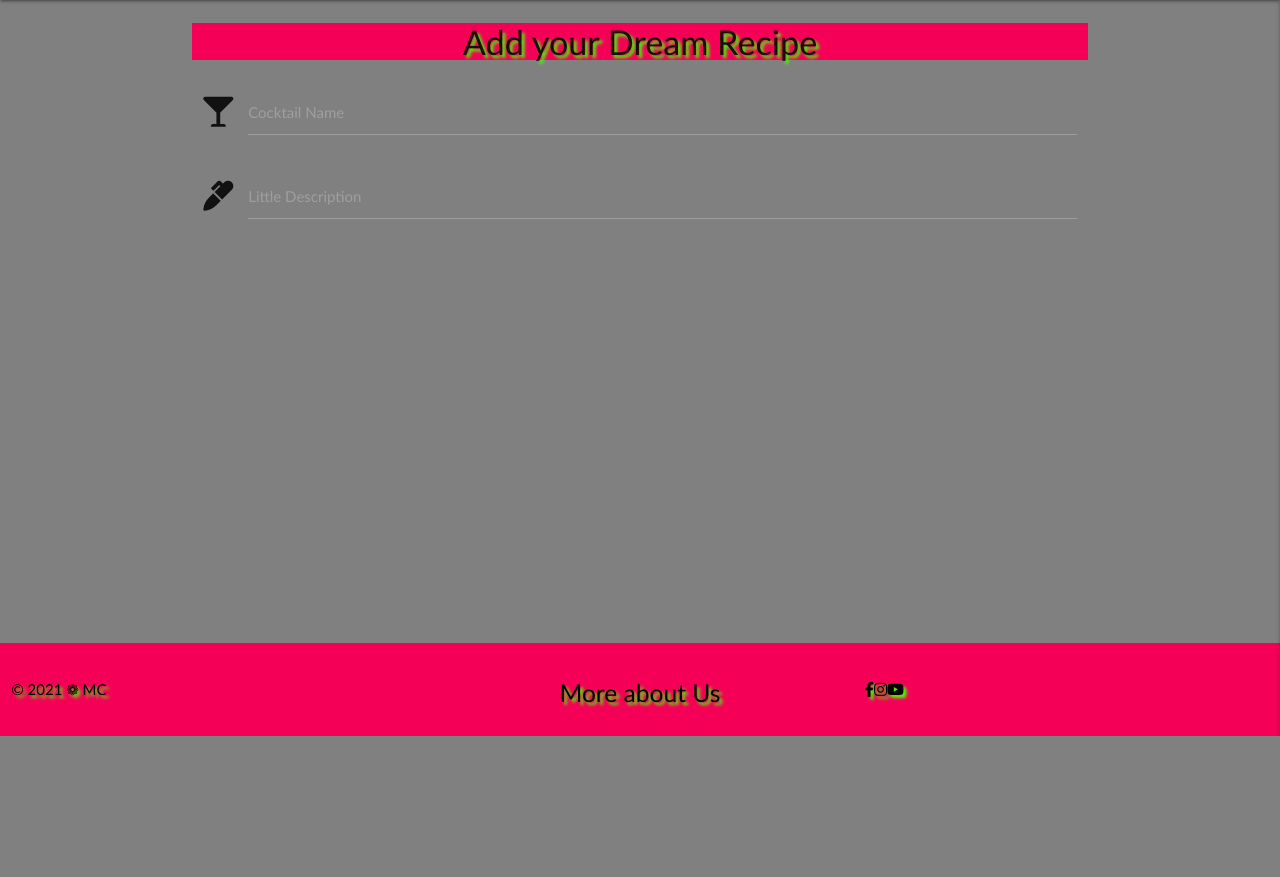
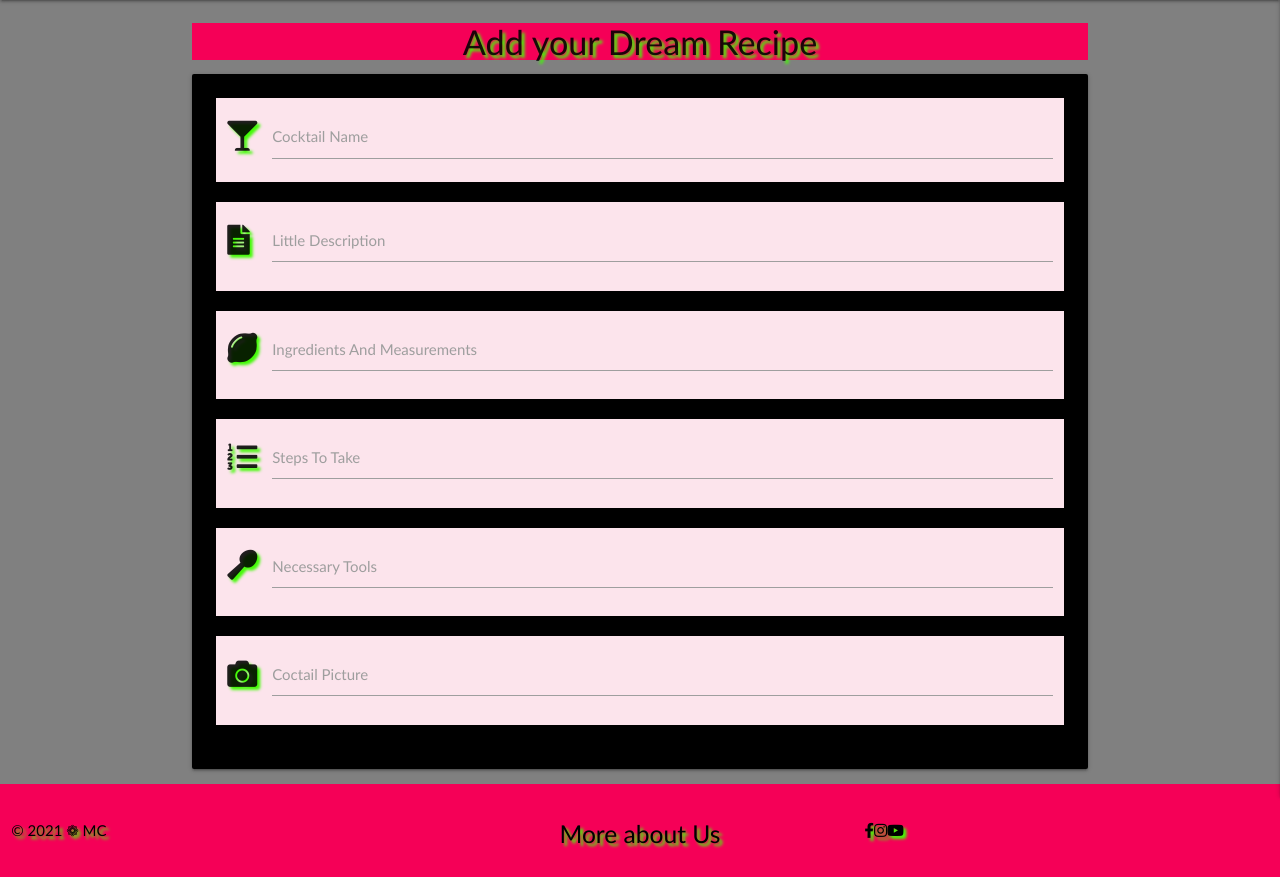
Before and after one commit to MaggieDaisy/Cocktails_and_Dreams, a Flask app: page /add_recipe in a window 1280 px wide. Shown: the part 64-941 px from the top of the page. Before the commit the page ends 800 px from the top, so only its background shows below. Run offline with Flask 2, Linux system fonts and the light colour scheme; some libraries are stand-ins or nearby versions.

Commit message:
Add form with input fields for creating new recipe

```diff
--- a/templates/add_recipe.html
+++ b/templates/add_recipe.html
@@ -3,18 +3,54 @@
 
 <h4 class="pink accent-3 center-align text-shadow">Add your Dream Recipe</h4>
 
-<div class="row">
+<div class="row card-panel black">
     <form class="col s12" method="POST" action="">
-      <div class="row">
+      <div class="row pink lighten-5">
         <div class="input-field col s12">
-          <i class="fas fa-glass-martini prefix"></i>
-          <input id="icon_prefix" type="text" class="validate">
-          <label for="icon_prefix">Cocktail Name</label>
+          <i class="fas fa-glass-martini prefix text-shadow"></i>
+          <input id="recipe_name" name="recipe_name" minlength="3" maxlength="20"
+          type="text" class="validate" required>
+          <label for="recipe_name">Cocktail Name</label>
         </div>
+      </div>
+      <div class="row pink lighten-5">
         <div class="input-field col s12">
-          <i class="fas fa-marker prefix"></i>
-          <input id="icon_telephone" type="tel" class="validate">
-          <label for="icon_telephone">Little Description</label>
+          <i class="fas fa-file-alt prefix text-shadow"></i>
+          <textarea id="recipe_description" name="recipe_description" minlength="5"
+          maxlength="500" class="materialize-textarea validate" required></textarea>
+          <label for="recipe_description">Little Description</label>
+        </div>
+      </div>
+      <div class="row pink lighten-5">
+        <div class="input-field col s12">
+          <i class="fas fa-lemon prefix text-shadow"></i>
+          <textarea id="recipe_ingredients" name="recipe_ingredients" minlength="5"
+          maxlength="300" class="materialize-textarea validate" required></textarea>
+          <label for="recipe_ingredients">Ingredients And Measurements</label>
+        </div>
+      </div>
+      <div class="row pink lighten-5">
+        <div class="input-field col s12">
+          <i class="fas fa-list-ol prefix text-shadow"></i>
+          <textarea id="recipe_steps" name="recipe_steps" minlength="5"
+          maxlength="300" class="materialize-textarea validate" required></textarea>
+          <label for="recipe_steps">Steps To Take</label>
+        </div>
+      </div>
+      <div class="row pink lighten-5">
+        <div class="input-field col s12">
+          <i class="fas fa-utensil-spoon prefix text-shadow"></i>
+          <textarea id="recipe_tools" name="recipe_tools" minlength="5"
+          maxlength="300" class="materialize-textarea validate" required></textarea>
+          <label for="recipe_tools">Necessary Tools</label>
+        </div>
+      </div>
+      <div class="row pink lighten-5">
+        <div class="input-field col s12">
+          <i class="fas fa-camera prefix text-shadow"></i>
+          <textarea id="recipe_picture" name="recipe_picture" minlength="5"
+          maxlength="300" class="materialize-textarea validate" required></textarea>
+          <label for="recipe_picture">Coctail Picture</label>
         </div>
       </div>
     </form>
```
